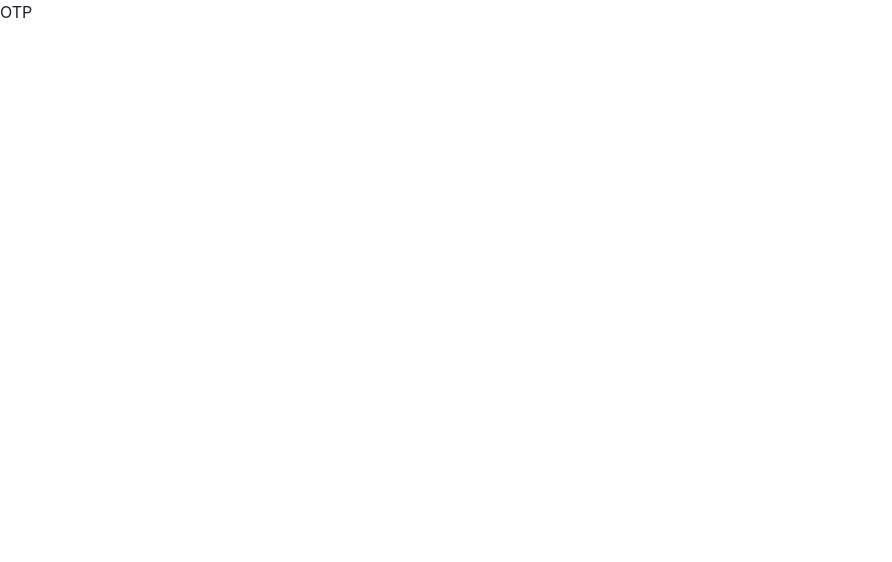
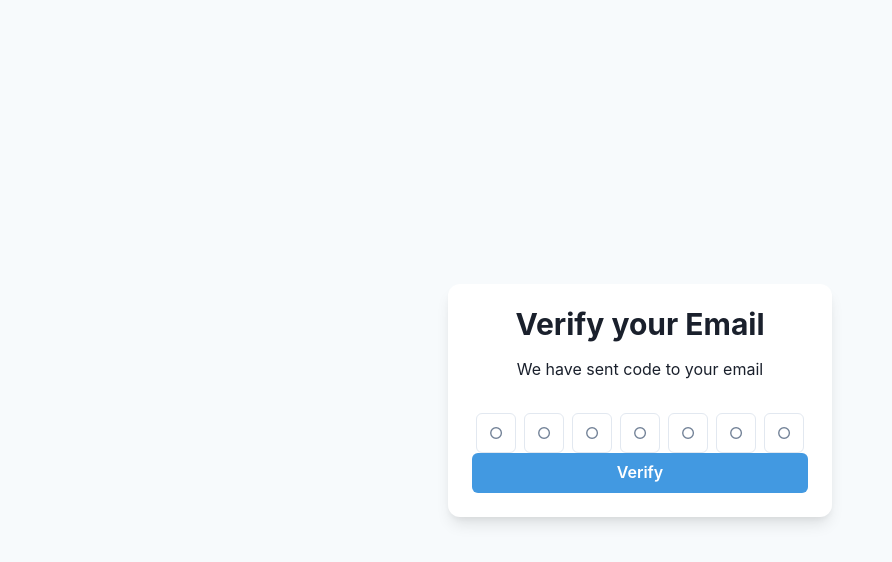
Before and after one commit to aman-109/axiomatic-spring-6378-HubPointCRM, a React (Create React App) app in the folder client/: page /otp in a window 1280 px wide. Shown: the top 562 px of the page, without its empty margins (0-892 px from the left). Built offline with nearby package versions, Linux system fonts and the light colour scheme.

Commit message:
linked pages

```diff
--- a/client/src/components/deatils/detailsnavbar.jsx
+++ b/client/src/components/deatils/detailsnavbar.jsx
@@ -4,7 +4,41 @@ import gmail from "../../images/gmail.webp";
 import certified from "../../images/certified.webp";
 import {AiOutlineLink} from "react-icons/ai"
 import {Link} from "react-scroll"
+import { useNavigate, useParams } from 'react-router-dom'
+import axios from 'axios'
+import { useToast } from '@chakra-ui/react';
 const Detailsnavbar = ({image,name}) => {
+   const {id}=useParams()
+   const toast=useToast()
+   const navigate=useNavigate()
+   const addProduct=async()=>{
+      try{
+
+         await axios(`https://hubpointserver.onrender.com/products/add-product/${id}`,{
+            withCredentials: true,
+            headers: {'Access-Control-Allow-Origin': '*', 'Content-Type': 'application/json'
+        }})
+
+        toaster()
+        setTimeout(()=>{
+         navigate("/")
+        },3000)
+
+      }catch(e){
+         console.log(e)
+      }
+   }
+
+   const toaster=()=>{
+      return toast({
+        title: 'Service Added Successfully.',
+        description: "Redirecting to HomePage.",
+        status: 'success',
+        duration: 4000,
+        isClosable: true,
+      })
+     }
+
   return (
     <div className='detailsnavbar'>
        <div className='navbar-left'>
@@ -40,7 +74,7 @@ const Detailsnavbar = ({image,name}) => {
 
        <div className='navbar-rigth' >
           <div className='navbar-rigth1'><div style={{paddingRight:"4px",fontWeight:"bold",color:"rgb(70,130,180)"}}>View setup guide</div> <AiOutlineLink size={20}/></div>
-          <div className='navbar-rigth2'><button style={{width:"100%",backgroundColor:"rgb(255,99,71)",color:"white",padding:"8px",borderRadius:"7px"}}>Install app</button></div>
+          <div className='navbar-rigth2'><button style={{width:"100%",backgroundColor:"rgb(255,99,71)",color:"white",padding:"8px",borderRadius:"7px"}} onClick={addProduct}>Install app</button></div>
        </div>
 
        <div className='navbar-left4' >
--- a/client/src/pages/Login.jsx
+++ b/client/src/pages/Login.jsx
@@ -3,14 +3,15 @@ import React, { useState } from 'react';
 import { FcGoogle } from 'react-icons/fc';
 import { FiExternalLink } from 'react-icons/fi';
 import { ImFacebook } from 'react-icons/im';
-import { Link } from 'react-router-dom';
+import { Link, useNavigate } from 'react-router-dom';
 import hub from "../components/assets/Hub point.png";
 import styles from "../Styles/Login.module.css";
 import { useDispatch, useSelector } from 'react-redux';
 import { login } from '../redux/auth/auth.actions';
+import axios from 'axios';
 
 const Login = () => {
-
+    const navigate=useNavigate()
      const isAuth = useSelector(store=>store.auth.isAuth)
     const dispatch = useDispatch()
     const [loginCreds , setLoginCreds] = useState({
@@ -26,9 +27,18 @@ const Login = () => {
         })
     }
 
-    const handleSubmit = (e) =>{
+    const handleSubmit = async(e) =>{
         e.preventDefault()
-        dispatch(login(loginCreds))
+        let data= await axios.post('https://hubpointserver.onrender.com/user/login',loginCreds,{
+            withCredentials: true,
+            headers: {'Access-Control-Allow-Origin': '*', 'Content-Type': 'application/json'
+        }})
+        if(data.status != 200 && data.data.status=== false){
+                alert(data.data.message)
+        }
+        else{
+            navigate("/marketplace")
+        }
     }
 
 
@@ -40,7 +50,8 @@ const Login = () => {
                 </VStack>
 
         <Box className={styles.bottombox}>
-                <FormControl onSubmit={handleSubmit}>
+        <form onSubmit={handleSubmit}>
+                <FormControl >
                 <Container className={styles.emailcont}>
                     <FormLabel>Enter Email</FormLabel>
                     <Input
@@ -60,9 +71,10 @@ const Login = () => {
                     </Flex>
                 </Container>
                 <Container>
-                    <Button disabled={!loginCreds.email || !loginCreds.password} bgColor={'tomato'} color='white' className={styles.buttonlogin}>Log in</Button>
+                    <Button type="submit" disabled={!loginCreds.email || !loginCreds.password} bgColor={'tomato'} color='white' className={styles.buttonlogin}>Log in</Button>
                 </Container>
                 </FormControl>
+                </form>
                 <Container>
                     <Divider className={styles.divider}></Divider>
                 </Container>
--- a/client/src/pages/Otp.jsx
+++ b/client/src/pages/Otp.jsx
@@ -1,11 +1,111 @@
-import React from 'react';
+import { Center, Heading, useToast } from '@chakra-ui/react';
+import {
+  Button,
+  FormControl,
+  Flex,
+  Input,
+  Stack,
+  useColorModeValue,
+  HStack,
+} from '@chakra-ui/react';
+import { PinInput, PinInputField } from '@chakra-ui/react';
+import axios from 'axios';
+import { useState } from 'react';
 
-const Otp = () => {
-    return (
-        <div>
-            OTP
-        </div>
-    );
+import { useNavigate } from 'react-router-dom';
+
+
+export default function VerifyEmailForm(){
+
+    const [text,setText]=useState("")
+    const toast=useToast()
+    const navigate=useNavigate()
+    const email=JSON.parse(localStorage.getItem("user"))
+
+    const verifyOtp=async(e)=>{
+        e.preventDefault()
+      try{
+        await axios.post("https://hubpointserver.onrender.com/user/verify-otp",{email:email,otp:text})
+
+        toaster()
+          setTimeout(()=>{
+            navigate("/marketplace")
+          },3000)
+      }catch(e){
+        console.log(e)
+      }
+    }
+
+
+    const toaster=()=>{
+      return toast({
+        title: 'Otp Verified Successfully.',
+        description: "Redirecting to Dashboard.",
+        status: 'success',
+        duration: 4000,
+        isClosable: true,
+      })
+     }
+  return (
+    <Flex
+      minH={'100vh'}
+      align={'center'}
+      justify={'center'}
+      bg={useColorModeValue('gray.50', 'gray.800')}>
+      <Stack
+        spacing={4}
+        w={'full'}
+        maxW={'sm'}
+        bg={useColorModeValue('white', 'gray.700')}
+        rounded={'xl'}
+        boxShadow={'lg'}
+        p={6}
+        my={10}>
+        <Center>
+          <Heading lineHeight={1.1} fontSize={{ base: '2xl', md: '3xl' }}>
+            Verify your Email
+          </Heading>
+        </Center>
+        <Center
+          fontSize={{ base: 'sm', sm: 'md' }}
+          color={useColorModeValue('gray.800', 'gray.400')}>
+          We have sent code to your email
+        </Center>
+        <Center
+          fontSize={{ base: 'sm', sm: 'md' }}
+          fontWeight="bold"
+          color={useColorModeValue('gray.800', 'gray.400')}>
+          {email}
+        </Center>
+        <form onSubmit={verifyOtp}>
+        <FormControl>
+          <Center>
+            <HStack>
+              <PinInput onChange={(e)=>setText(e)} type="alphanumeric">
+                <PinInputField />
+                <PinInputField />
+                <PinInputField />
+                <PinInputField />
+                <PinInputField />
+                <PinInputField />
+                <PinInputField />
+              </PinInput>
+            </HStack>
+          </Center>
+        </FormControl>
+        <Stack spacing={6}>
+          <Button
+            bg={'blue.400'}
+            color={'white'}
+            type="submit"
+            _hover={{
+              bg: 'blue.500',
+            }}>
+            Verify
+          </Button>
+        </Stack>
+        </form>
+      </Stack>
+    </Flex>
+  );
 }
-
-export default Otp;
--- a/client/src/pages/Productdetails.jsx
+++ b/client/src/pages/Productdetails.jsx
@@ -13,7 +13,10 @@ const Productdetails = () => {
 
   const fetchDetails = async ()=>{
     try{
-      let {data} = await axios.get(`http://localhost:8179/products/${id}`);
+      let {data} = await axios.get(`https://hubpointserver.onrender.com/products/${id}`,{
+        withCredentials: true,
+        headers: {'Access-Control-Allow-Origin': '*', 'Content-Type': 'application/json'
+    }});
       setDetails(data)
     }
     catch(err){
--- a/client/src/pages/Signup.jsx
+++ b/client/src/pages/Signup.jsx
@@ -29,10 +29,17 @@ const Signup = () => {
         })
    }
    const handlesubmit = async(e) =>{
+
         e.preventDefault()
-     axios.post("url",signupCreds)
-     .then((res)=>navigate("/login"))
-    .catch((err)=>alert(err.message))
+
+            let data= await axios.post("https://hubpointserver.onrender.com/user/signup",signupCreds)
+        if(data.status != 200){
+            alert(data.data.message)
+        }
+        else{
+            localStorage.setItem("user",JSON.stringify(data.data.user))
+            navigate("/login")
+        }
    }
     return (
 
@@ -61,7 +68,8 @@ const Signup = () => {
                             <Text className={styles.dividerText}>Or</Text>
                             <Divider className={styles.divider2} orientation='horizontal'></Divider>
                         </Flex>
-                         <FormControl onSubmit={handlesubmit}>
+                        <form onSubmit={handlesubmit}>
+                         <FormControl >
                             <Flex><Container className={styles.inputHStack}><Input
                             onChange={handleChange}
                             value={signupCreds.firstname}
@@ -135,10 +143,11 @@ const Signup = () => {
                             </Input>
                             </Container>
 
-                            <Button disabled={!signupCreds.name || !signupCreds.email || !signupCreds.password || !signupCreds.company_name || !signupCreds.company_website} bgColor={'tomato'}
+                            <Button type="submit" disabled={!signupCreds.name || !signupCreds.email || !signupCreds.password || !signupCreds.company_name || !signupCreds.company_website} bgColor={'tomato'}
                             // onClick={handleSubmit}
                             className={styles.nextbutton}>Next<FcNext  fontSize={'20px'}/></Button>
                         </FormControl>
+                        </form>
                     <Text className={styles.leftsidetext}>We’re committed to your privacy. HubSpot uses the information you provide to us to contact you about our relevant content, products, and services. You may unsubscribe from these communications at any time. For more information, check out our Privacy Policy</Text>
 
                 </Box>
--- a/client/src/redux/auth/auth.actions.js
+++ b/client/src/redux/auth/auth.actions.js
@@ -6,7 +6,11 @@ export const login = (creds) =>async(dispatch) =>{
     dispatch({type:LOGIN_REQUEST})
 
     try{
-        const response = await axios.post('url',creds)
+        const response = await axios.post('https://hubpointserver.onrender.com/user/login',creds,{
+            withCredentials: true,
+            headers: {'Access-Control-Allow-Origin': '*', 'Content-Type': 'application/json'
+        }})
+        console.log(response)
         dispatch({type:LOGIN_SUCCESS,payload:response.data})
     }
     catch(err){
```
Also changed, not shown: client/src/pages/ForgetPassword.jsx (+53 -2 lines), client/src/pages/Marketplace.jsx (+9 -9 lines), 1 other file (tests, documents, lock files or other folders).
